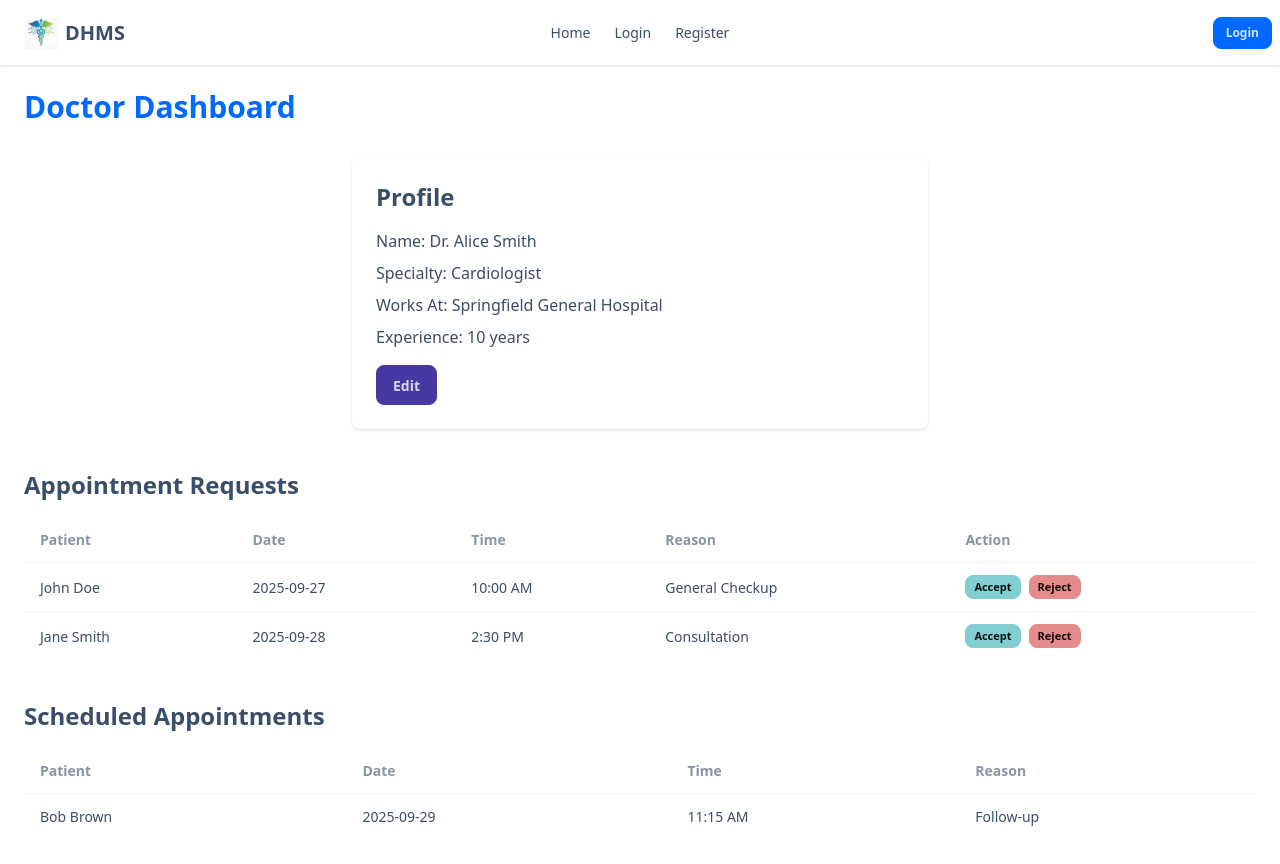
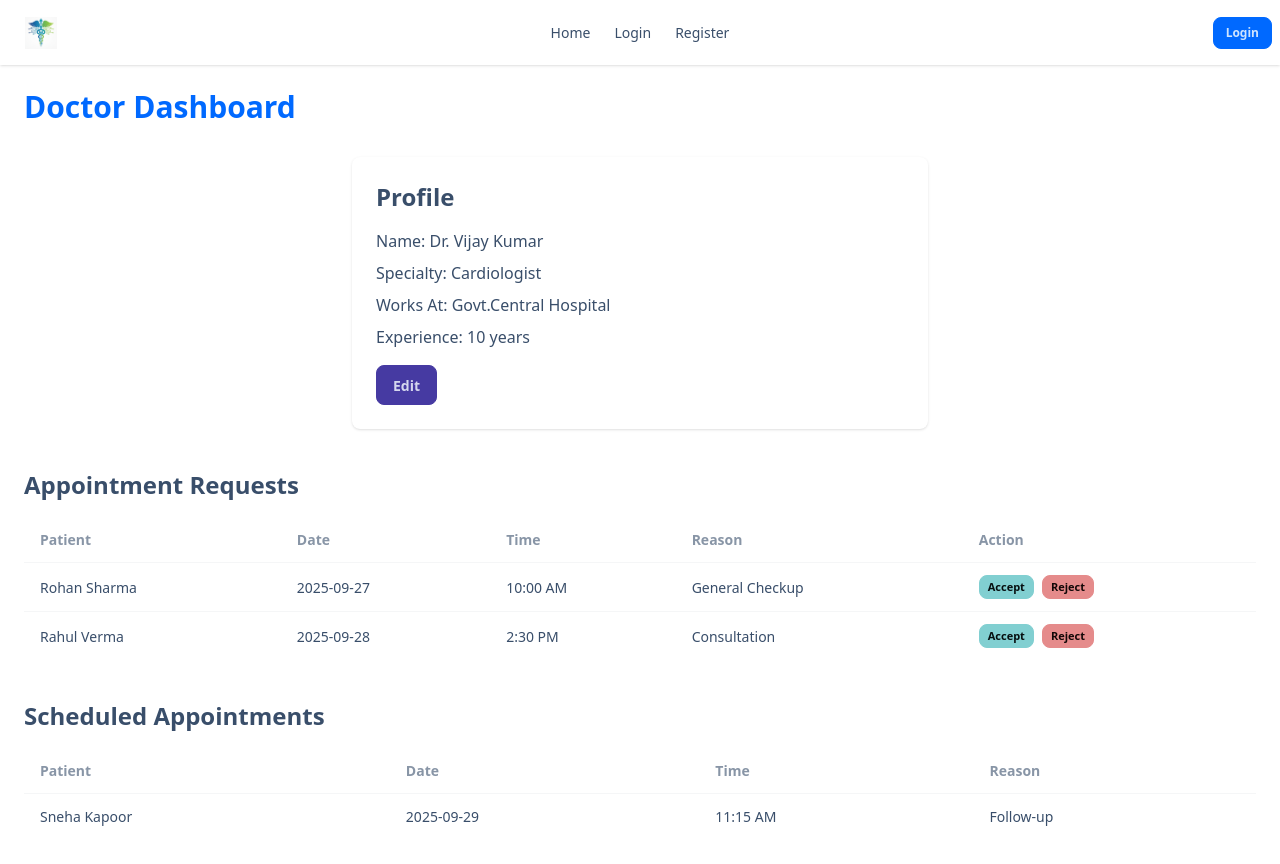
Before and after one commit to abhishek9680/digital-healthcare-system, a React (Vite) app: page /doctor-dashboard in a window 1280 px wide. Built offline with nearby package versions, Linux system fonts and the light colour scheme.

Commit message:
updated names

```diff
--- a/src/components/Navbar.jsx
+++ b/src/components/Navbar.jsx
@@ -47,7 +47,7 @@ function Navbar() {
                 </div>
                 <Link to="/" className="flex items-center gap-2 btn btn-ghost text-xl">
                     <img src="/logo.jpg" alt="Logo" className="h-8 w-8" />
-                    DHMS
+
                 </Link>
             </div>
             <div className="navbar-center hidden lg:flex">
--- a/src/pages/doctor_dashboard/Doctordashboard.jsx
+++ b/src/pages/doctor_dashboard/Doctordashboard.jsx
@@ -4,7 +4,7 @@ import React, { useState } from "react";
 const mockAppointments = [
 	{
 		id: 1,
-		patient: "John Doe",
+		patient: "Rohan Sharma",
 		date: "2025-09-27",
 		time: "10:00 AM",
 		status: "pending",
@@ -12,7 +12,7 @@ const mockAppointments = [
 	},
 	{
 		id: 2,
-		patient: "Jane Smith",
+		patient: "Rahul Verma",
 		date: "2025-09-28",
 		time: "2:30 PM",
 		status: "pending",
@@ -20,7 +20,7 @@ const mockAppointments = [
 	},
 	{
 		id: 3,
-		patient: "Bob Brown",
+		patient: "Sneha Kapoor",
 		date: "2025-09-29",
 		time: "11:15 AM",
 		status: "accepted",
@@ -34,9 +34,9 @@ const Doctordashboard = () => {
 	// Dummy profile data
 
 	const [profile, setProfile] = useState({
-		name: 'Dr. Alice Smith',
+		name: 'Dr. Vijay Kumar',
 		specialty: 'Cardiologist',
-		worksAt: 'Springfield General Hospital',
+		worksAt: 'Govt.Central Hospital',
 		experience: '10 years',
 	});
 	const [editing, setEditing] = useState(false);
--- a/src/pages/patient_dashboard/Patientdashboard.jsx
+++ b/src/pages/patient_dashboard/Patientdashboard.jsx
@@ -3,9 +3,9 @@ import React, { useState } from 'react';
 
 // Dummy data for doctors and appointments
 const doctorsList = [
-	{ id: 1, name: 'Dr. Alice Smith', specialty: 'Cardiologist' },
-	{ id: 2, name: 'Dr. Bob Johnson', specialty: 'Dermatologist' },
-	{ id: 3, name: 'Dr. Carol Lee', specialty: 'Pediatrician' },
+	{ id: 1, name: 'Dr. Abhishek Mehra', specialty: 'Cardiologist' },
+	{ id: 2, name: 'Dr. Shubham Mishra', specialty: 'Dermatologist' },
+	{ id: 3, name: 'Dr. Anurag Bhargav', specialty: 'Pediatrician' },
 ];
 
 
@@ -16,11 +16,11 @@ function Patientdashboard() {
 	// Dummy profile data
 
 	const [profile, setProfile] = useState({
-		name: 'John Doe',
+		name: 'Santosh Kumar',
 		dob: '1990-01-01',
 		gender: 'Male',
 		medicalHistory: 'Diabetes, Hypertension',
-		address: '123 Main St, Springfield',
+		address: '12-Sardarpura, Jodhpur',
 	});
 	const [editing, setEditing] = useState(false);
 	const [editProfile, setEditProfile] = useState(profile);
```
